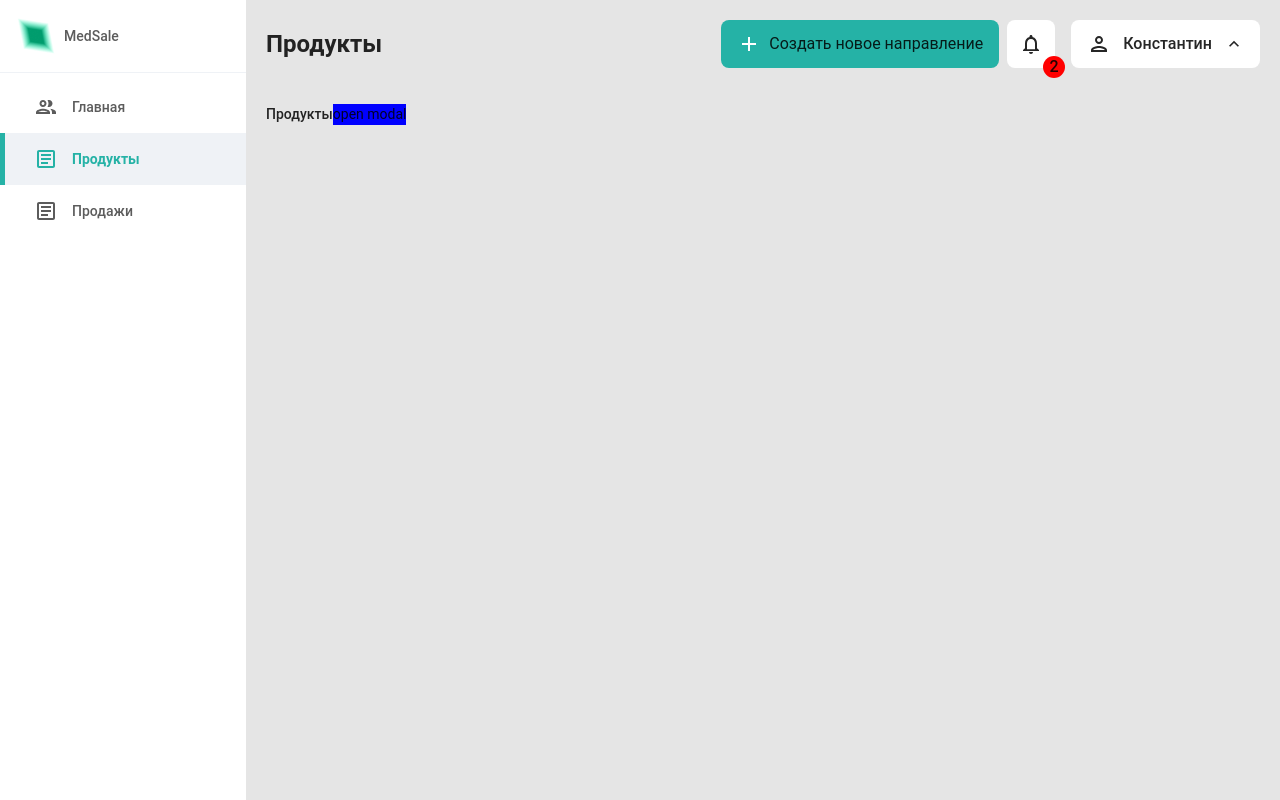
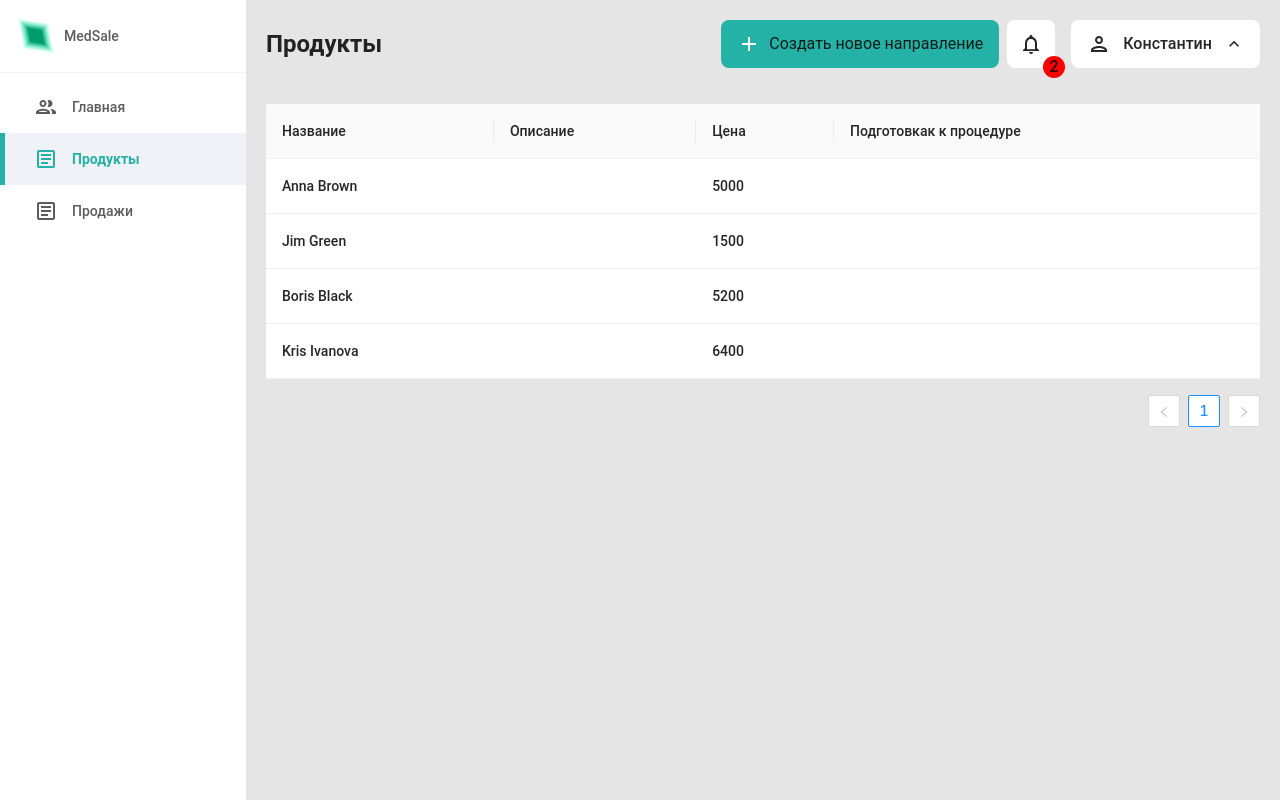
Before and after one commit to TaleStorm/medsale, a Next.js app: page /products in a window 1280 px wide. Built offline with nearby package versions, Linux system fonts and the light colour scheme; what tailwindcss-filters, tailwindcss-typography would draw is missing.

Commit message:
table in products

```diff
--- a/components/layout/header.jsx
+++ b/components/layout/header.jsx
@@ -9,18 +9,19 @@ import Dropdown from "../inputs/dropdown/dropdown"
 import DropdonwItem from "../inputs/dropdown/dropdownItem"
 import H1 from "../textStyles/H1"
 import H4 from "../textStyles/H4"
-import axios from 'axios'
+import axios from "axios"
+import Link from "next/link"
 
 const Header = () => {
   const { currentHeading, setNewLeads, newLeads } = useContext(HeaderContext)
 
   useEffect(() => {
-      async  function getData(){
-        const data = (await axios.get('api/getNewLeads')).data.data
+    async function getData() {
+      const data = (await axios.get("api/getNewLeads")).data.data
       setNewLeads(data.leads)
     }
     getData()
-  },[])
+  }, [])
 
   return (
     <div className="flex justify-between w-full items-center">
@@ -34,15 +35,17 @@ const Header = () => {
             <H4>Создать новое направление</H4>
           </div>
         </Button>
-        <div className="bg-white rounded-lg mr-4 w-12 h-12 flex justify-center items-center relative">
+        <Link href={'/leads?sort=new'}>
+          <div className="bg-white rounded-lg mr-4 w-12 h-12 flex justify-center items-center relative cursor-pointer">
             <BellIcon />
             <div
               className="absolute rounded-full w-4 h-4 flex justify-center items-center"
-            style={{ bottom: -10, right: -10, backgroundColor: "red", padding: '0.7rem' }}
+              style={{ bottom: -10, right: -10, backgroundColor: "red", padding: "0.7rem" }}
             >
               <H4>{newLeads.length}</H4>
             </div>
           </div>
+        </Link>
         <Dropdown>
           <div
             onClick={() => {
--- a/components/modal/Modal.jsx
+++ b/components/modal/Modal.jsx
@@ -61,7 +61,7 @@ const ModalComponent = ({ open, onCloseModal }) => {
   }
 
   return (
-    <div className={`modalCard ${open && "change"}`}>
+    <div className={`modalCard ${true && "change"}`}>
       {
         open && (
           <div onLoad={start}>
--- a/pages/leads/index.jsx
+++ b/pages/leads/index.jsx
@@ -1,147 +1,170 @@
-import React, { useEffect, useState, useContext } from 'react';
-import { Table, Tag} from 'antd';
-import { useRouter } from 'next/router';
+import React, { useEffect, useState, useContext } from "react"
+import { Table, Tag } from "antd"
+import { useRouter } from "next/router"
 import HeaderContext from "../../components/context/headerContex"
+import Link from "next/link"
 
 const columns = [
   {
-    title: 'Клиент',
-    dataIndex: 'title',
-    key: 'title',
+    title: "Клиент",
+    dataIndex: "title",
+    key: "title",
     render: (text) => <a>{text}</a>,
   },
   {
-    title: 'Дата приёма',
-    dataIndex: 'date',
-    key: 'date',
+    title: "Дата приёма",
+    dataIndex: "date",
+    key: "date",
   },
   {
-    title: 'Область исследования',
-    dataIndex: 'type',
-    key: 'type',
+    title: "Область исследования",
+    dataIndex: "type",
+    key: "type",
   },
   {
     sorter: (a, b) => a.price - b.price,
-    title: 'Выплаты',
-    dataIndex: 'price',
-    key: 'price',
+    title: "Выплаты",
+    dataIndex: "price",
+    key: "price",
   },
   {
-    title: 'Статус',
-    key: 'tags',
-    dataIndex: 'tags',
+    title: "Статус",
+    key: "tags",
+    dataIndex: "tags",
     render: (tags) => (
       <>
         {tags.map((tag) => {
-          let color = 'grey';
-          if (tag === 'В ОБРАБОТКЕ') {
-            color = 'blue';
+          let color = "grey"
+          if (tag === "В ОБРАБОТКЕ") {
+            color = "blue"
           }
-          if (tag === 'ЗАВЕРШЁН') {
-            color = 'green';
+          if (tag === "ЗАВЕРШЁН") {
+            color = "green"
           }
-          if (tag === 'ОТМЕНЁН') {
-            color = 'volcano';
+          if (tag === "ОТМЕНЁН") {
+            color = "volcano"
           }
-          if (tag === 'ТРЕБУЕТ ВНИМАНИЯ') {
-            color = 'yellow';
+          if (tag === "ТРЕБУЕТ ВНИМАНИЯ") {
+            color = "yellow"
           }
-          if (tag === 'НОВЫЙ') {
-            color = 'pink';
+          if (tag === "НОВЫЙ") {
+            color = "pink"
           }
           return (
             <Tag color={color} key={tag}>
               {tag.toUpperCase()}
             </Tag>
-          );
+          )
         })}
       </>
     ),
     filters: [
       {
-        text: 'В ОБРАБОТКЕ',
-        value: 'В ОБРАБОТКЕ',
+        text: "В ОБРАБОТКЕ",
+        value: "В ОБРАБОТКЕ",
       },
       {
-        text: 'ЗАВЕРШЁН',
-        value: 'ЗАВЕРШЁН',
+        text: "ЗАВЕРШЁН",
+        value: "ЗАВЕРШЁН",
       },
       {
-        text: 'ОТМЕНЁН',
-        value: 'ОТМЕНЁН',
+        text: "ОТМЕНЁН",
+        value: "ОТМЕНЁН",
       },
       {
-        text: 'ТРЕБУЕТ ВНИМАНИЯ',
-        value: 'ТРЕБУЕТ ВНИМАНИЯ',
+        text: "ТРЕБУЕТ ВНИМАНИЯ",
+        value: "ТРЕБУЕТ ВНИМАНИЯ",
       },
       {
-        text: 'НОВЫЙ',
-        value: 'НОВЫЙ',
+        text: "НОВЫЙ",
+        value: "НОВЫЙ",
       },
     ],
     onFilter: (value, record) => record.tags.includes(value),
   },
-];
+]
 
 const data = [
   {
     id: 100,
-    key: '1',
-    title: 'Anna Brown',
+    key: "1",
+    title: "Anna Brown",
     price: 5000,
-    date: '04.04.2021',
-    type: 'МРТ мягких тканей шеи',
-    tags: ['В ОБРАБОТКЕ'],
+    date: "04.04.2021",
+    type: "МРТ мягких тканей шеи",
+    tags: ["В ОБРАБОТКЕ"],
   },
   {
     id: 200,
-    key: '2',
-    title: 'Jim Green',
+    key: "2",
+    title: "Jim Green",
     price: 1500,
-    date: '03.03.2021',
-    type: 'МРТ спины',
-    tags: ['ОТМЕНЁН'],
+    date: "03.03.2021",
+    type: "МРТ спины",
+    tags: ["ОТМЕНЁН"],
   },
   {
     id: 300,
-    key: '3',
-    title: 'Boris Black',
+    key: "3",
+    title: "Boris Black",
     price: 5200,
-    date: '02.02.2021',
-    type: 'МРТ головы',
-    tags: ['ЗАВЕРШЁН'],
+    date: "02.02.2021",
+    type: "МРТ головы",
+    tags: ["ЗАВЕРШЁН"],
   },
   {
     id: 400,
-    key: '4',
-    title: 'Kris Ivanova',
+    key: "4",
+    title: "Kris Ivanova",
     price: 6400,
-    date: '02.02.2021',
-    type: 'МРТ головы',
-    tags: ['В ОБРАБОТКЕ', 'ТРЕБУЕТ ВНИМАНИЯ'],
+    date: "02.02.2021",
+    type: "МРТ головы",
+    tags: ["В ОБРАБОТКЕ", "ТРЕБУЕТ ВНИМАНИЯ"],
   },
-];
+]
 
-const LeadsTable = () => {
-  const router = useRouter();
-  const {newLeads } = useContext(HeaderContext)
+const LeadsTable = ({ sort = "" }) => {
+  const router = useRouter()
+  const { newLeads } = useContext(HeaderContext)
   const [dataSource, setDataSource] = useState([])
 
   useEffect(() => {
-    console.log(newLeads)
     setDataSource([...newLeads, ...data])
   }, [newLeads])
+
+  useEffect(() => {
+    if (sort === "new") {
+      setDataSource([...newLeads])
+    } else {
+      setDataSource([...newLeads, ...data])
+    }
+  }, [sort])
+
   return (
     <div>
-      <Table columns={columns} dataSource={dataSource} onRow={(record, rowIndex) => {
-    return {
-      onClick: event => {
-        router.push(`/leads/${record.id}`)
-      },
-    };
-  }} />
+      <Table
+        columns={columns}
+        dataSource={dataSource}
+        onRow={(record, rowIndex) => {
+          return {
+            onClick: (event) => {
+              router.push(`/leads/${record.id}`)
+            },
+          }
+        }}
+      />
     </div>
-  );
-};
+  )
+}
 
-export default LeadsTable;
+export const getServerSideProps = async (ctx) => {
+  const { sort } = ctx.query
+
+  if (sort !== undefined) {
+    return { props: { sort } }
+  } else {
+    return { props: {} }
+  }
+}
+
+export default LeadsTable
--- a/pages/products/index.jsx
+++ b/pages/products/index.jsx
@@ -1,13 +1,82 @@
-import { useState } from "react"
-import Modal from "../../components/modal/Modal"
+import React, { useEffect, useState, useContext } from "react"
+import { Table, Tag } from "antd"
+import { useRouter } from "next/router"
+
+
+const columns = [
+  {
+    title: "Название",
+    dataIndex: "title",
+    key: "title",
+    render: (text) => <a>{text}</a>,
+  },
+  {
+    title: "Описание",
+    dataIndex: "desction",
+    key: "desction",
+  },
+  {
+    title: "Цена",
+    dataIndex: "price",
+    key: "price",
+  },
+  {
+    title: "Подготовкак к процедуре",
+    key: "preparation",
+    dataIndex: "preparation",
+  },
+
+
+]
+
+const data = [
+  {
+    id: 100,
+    key: "1",
+    title: "Anna Brown",
+    price: 5000,
+    date: "04.04.2021",
+    type: "МРТ мягких тканей шеи",
+    tags: ["В ОБРАБОТКЕ"],
+  },
+  {
+    id: 200,
+    key: "2",
+    title: "Jim Green",
+    price: 1500,
+    date: "03.03.2021",
+    type: "МРТ спины",
+    tags: ["ОТМЕНЁН"],
+  },
+  {
+    id: 300,
+    key: "3",
+    title: "Boris Black",
+    price: 5200,
+    date: "02.02.2021",
+    type: "МРТ головы",
+    tags: ["ЗАВЕРШЁН"],
+  },
+  {
+    id: 400,
+    key: "4",
+    title: "Kris Ivanova",
+    price: 6400,
+    date: "02.02.2021",
+    type: "МРТ головы",
+    tags: ["В ОБРАБОТКЕ", "ТРЕБУЕТ ВНИМАНИЯ"],
+  },
+]
 
 export default function Products() {
-  const [openModal, setOpenModal] = useState(false)
+
   return (
     <div>
-      Продукты
-      <button style={{ background: "blue" }} onClick={() => setOpenModal(!openModal)}>open modal</button>
-      <Modal open={openModal} onCloseModal={() => setOpenModal(!openModal)} />
+      <Table
+        columns={columns}
+        dataSource={data}
+        onRow={(record, rowIndex) => {}}
+      />
     </div>
   )
   }
```
Lines whose indentation alone changed are shown as unchanged.
